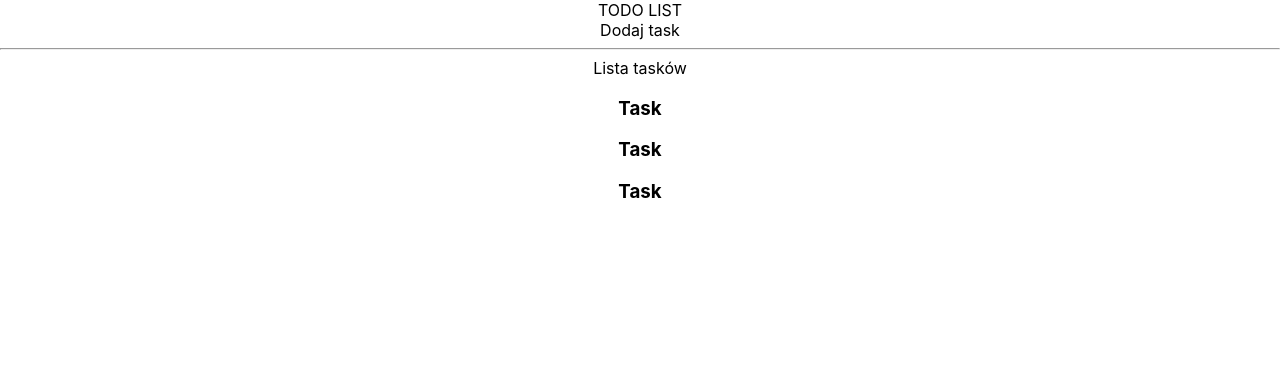
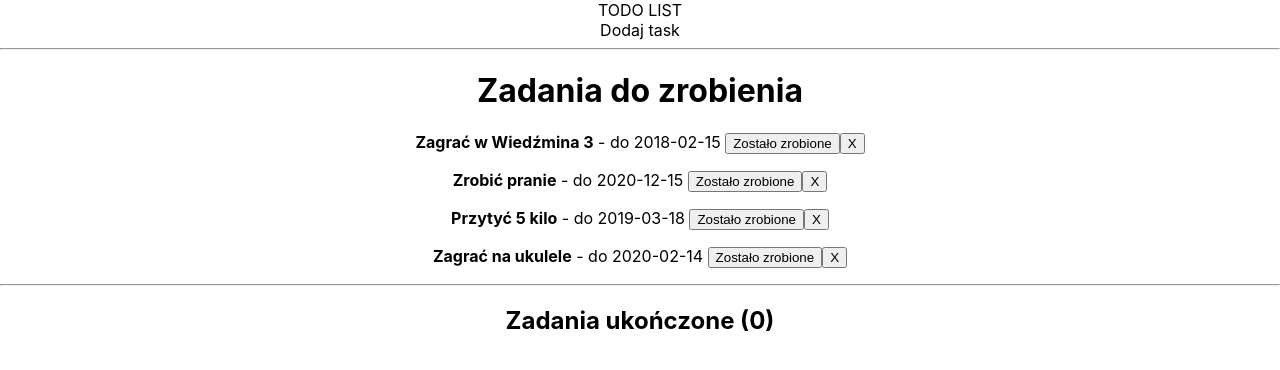
Before and after one commit to MarcinParda/to-do-list, a React (Create React App) app: page / in a window 1280 px wide. Shown: the top 370 px of the page. Built offline with nearby package versions, Linux system fonts and the light colour scheme.

Commit message:
add displaing active tasks

```diff
--- a/src/components/App.js
+++ b/src/components/App.js
@@ -4,12 +4,61 @@ import AddTask from "./AddTask";
 import TaskList from "./TaskList";
 
 class App extends Component {
+  state = {
+    tasks: [
+      {
+        id: 0,
+        text: "Zagrać w Wiedźmina 3",
+        date: "2018-02-15",
+        important: true,
+        active: true,
+        finishDate: null
+      },
+      {
+        id: 1,
+        text: "Zrobić pranie",
+        date: "2020-12-15",
+        important: false,
+        active: false,
+        finishDate: null
+      },
+      {
+        id: 2,
+        text: "Przytyć 5 kilo",
+        date: "2019-03-18",
+        important: false,
+        active: true,
+        finishDate: null
+      },
+      {
+        id: 3,
+        text: "Zagrać na ukulele",
+        date: "2020-02-14",
+        important: true,
+        active: true,
+        finishDate: null
+      }
+    ]
+  };
+
+  deleteTask = id => {
+    console.log("delete");
+  };
+
+  changeTaskStatus = id => {
+    console.log("change");
+  };
+
   render() {
     return (
       <div className="App">
         TODO LIST
         <AddTask />
-        <TaskList />
+        <TaskList
+          tasks={this.state.tasks}
+          delete={this.deleteTask}
+          change={this.changeTaskStatus}
+        />
       </div>
     );
   }
--- a/src/components/Task.js
+++ b/src/components/Task.js
@@ -1,9 +1,14 @@
 import React from "react";
 
-const Task = () => {
+const Task = props => {
+  const { text, date, id } = props.task;
   return (
     <div>
-      <h3>Task</h3>
+      <p>
+        <strong>{text}</strong> - do {date}{" "}
+        <button onClick={() => props.change(id)}>Zostało zrobione</button>
+        <button onClick={() => props.delete(id)}>X</button>
+      </p>
     </div>
   );
 };
--- a/src/components/TaskList.js
+++ b/src/components/TaskList.js
@@ -1,14 +1,26 @@
 import React from "react";
 import Task from "./Task";
 
-const TaskList = () => {
+const TaskList = props => {
+  const tasks = props.tasks.map(task => (
+    <Task
+      key={task.id}
+      task={task}
+      delete={props.delete}
+      change={props.change}
+    />
+  ));
   return (
-    <div>
-      <div>Lista tasków</div>
-      <Task />
-      <Task />
-      <Task />
-    </div>
+    <>
+      <div className="active">
+        <h1>Zadania do zrobienia</h1>
+        {tasks}
+      </div>
+      <hr />
+      <div className="done">
+        <h2>Zadania ukończone (0)</h2>
+      </div>
+    </>
   );
 };
 
```
